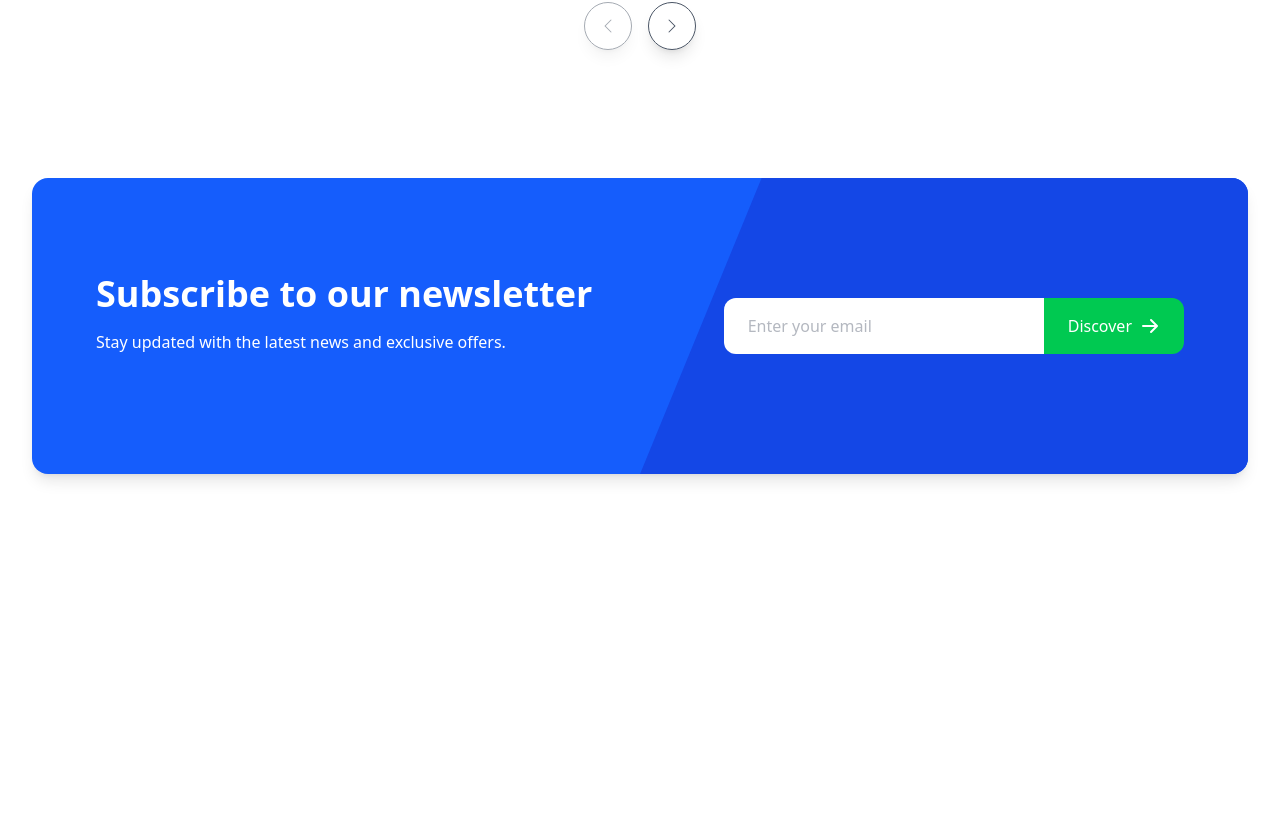
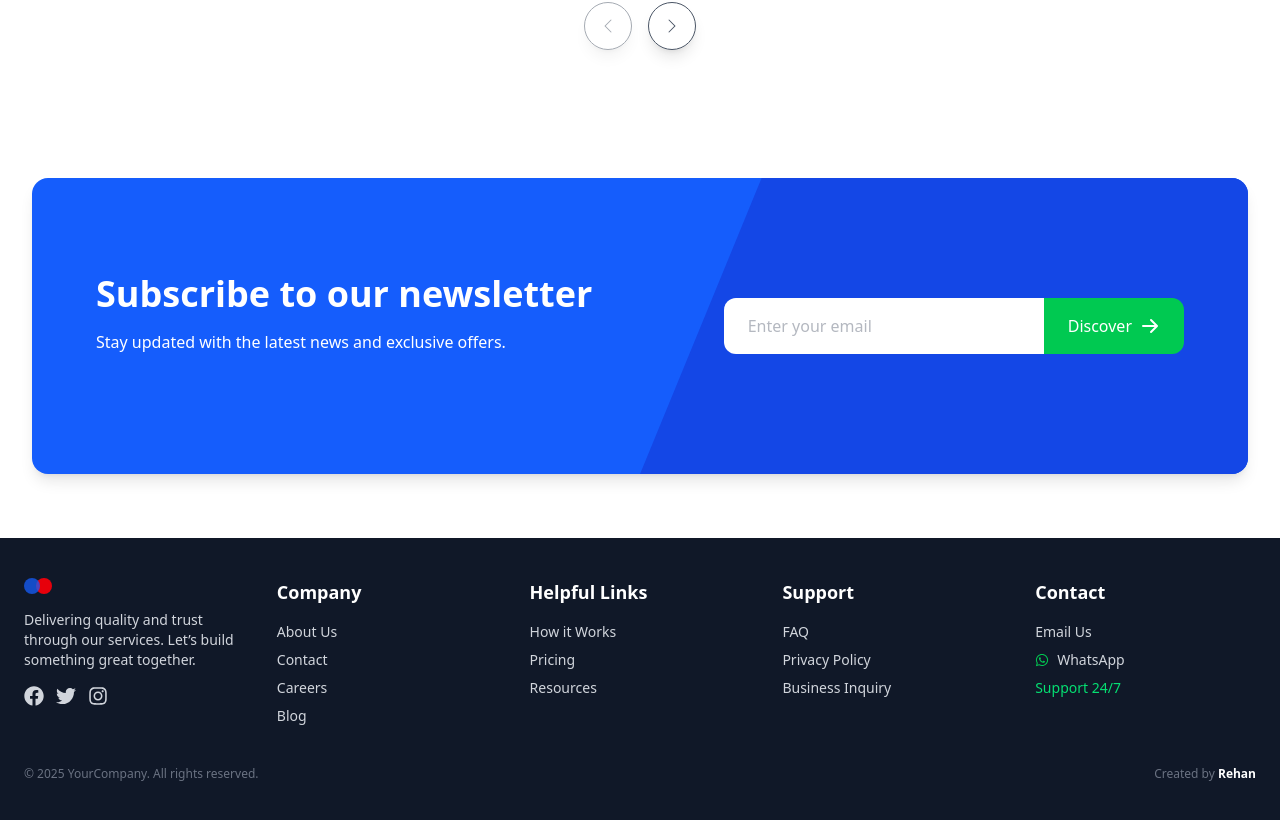
Before and after one commit to rehan606/Lending-Page, a React (Vite) app: page / in a window 1280 px wide. Shown: the part 4776-5596 px from the top of the page. Before the commit the page ends 5314 px from the top, so only its background shows below. Built offline with nearby package versions, Linux system fonts and the light colour scheme.

Commit message:
Complete Footer Section

```diff
--- a/src/App.jsx
+++ b/src/App.jsx
@@ -11,6 +11,7 @@ import PurposeSection from './components/PurposeSection'
 import Schedule from './components/Schedule'
 import ServiceSection from './components/ServiceSection'
 import Testimonial from './components/Testimonial'
+import Footer from './components/Footer'
 
 function App() {
 
@@ -31,6 +32,7 @@ function App() {
           <ServiceSection/>
           <Testimonial/>
           <NewsLetter/>
+          <Footer/>
         </div>
       </main>
 
--- /dev/null
+++ b/src/components/Footer.jsx
@@ -0,0 +1,76 @@
+import { FaFacebook, FaTwitter, FaInstagram, FaWhatsapp } from "react-icons/fa";
+
+export default function Footer() {
+  return (
+    <section className="bg-gray-900 text-gray-300 px-6 py-10">
+      <div className="max-w-7xl mx-auto grid grid-cols-1 sm:grid-cols-2 md:grid-cols-3 lg:grid-cols-5 gap-8">
+
+        {/* Logo & Description */}
+        <div>
+          {/* Logo  */}
+                <div className='flex items-center gap-1 cursor-pointer'>
+                    <div className='w-4 h-4 bg-blue-600 rounded-full opacity-75 hover:opacity-100 transition-opacity'></div>
+                    <div className='w-4 h-4 bg-red-600 rounded-full opacity-100 hover:opacity-75 transition-opacity -ml-2'></div>
+                </div>
+          <p className="text-sm mb-4 mt-4">
+            Delivering quality and trust through our services. Let’s build something great together.
+          </p>
+          <div className="flex space-x-3 text-xl">
+            <a href="#" className="hover:text-white"><FaFacebook /></a>
+            <a href="#" className="hover:text-white"><FaTwitter /></a>
+            <a href="#" className="hover:text-white"><FaInstagram /></a>
+          </div>
+        </div>
+
+        {/* Company Links */}
+        <div>
+          <h3 className="text-white text-lg font-semibold mb-4">Company</h3>
+          <ul className="space-y-2 text-sm">
+            <li><a href="#" className="hover:text-white">About Us</a></li>
+            <li><a href="#" className="hover:text-white">Contact</a></li>
+            <li><a href="#" className="hover:text-white">Careers</a></li>
+            <li><a href="#" className="hover:text-white">Blog</a></li>
+          </ul>
+        </div>
+
+        {/* Helpful Links */}
+        <div>
+          <h3 className="text-white text-lg font-semibold mb-4">Helpful Links</h3>
+          <ul className="space-y-2 text-sm">
+            <li><a href="#" className="hover:text-white">How it Works</a></li>
+            <li><a href="#" className="hover:text-white">Pricing</a></li>
+            <li><a href="#" className="hover:text-white">Resources</a></li>
+          </ul>
+        </div>
+
+        {/* Support Links */}
+        <div>
+          <h3 className="text-white text-lg font-semibold mb-4">Support</h3>
+          <ul className="space-y-2 text-sm">
+            <li><a href="#" className="hover:text-white">FAQ</a></li>
+            <li><a href="#" className="hover:text-white">Privacy Policy</a></li>
+            <li><a href="#" className="hover:text-white">Business Inquiry</a></li>
+          </ul>
+        </div>
+
+        {/* Contact Info */}
+        <div>
+          <h3 className="text-white text-lg font-semibold mb-4">Contact</h3>
+          <ul className="space-y-2 text-sm">
+            <li><a href="#" className="hover:text-white">Email Us</a></li>
+            <li className="flex items-center gap-2">
+              <FaWhatsapp className="text-green-500" />
+              <a href="#" className="hover:text-white">WhatsApp</a>
+            </li>
+            <li><span className="text-green-400">Support 24/7</span></li>
+          </ul>
+        </div>
+      </div>
+
+      <div className=" flex items-center justify-between  text-xs text-gray-500 mt-10">
+        &copy; {new Date().getFullYear()} YourCompany. All rights reserved.
+        <p>Created by <span className="font-bold text-white">Rehan</span>  </p>
+      </div>
+    </section>
+  );
+};
--- a/src/components/NewsLetter.jsx
+++ b/src/components/NewsLetter.jsx
@@ -6,6 +6,8 @@ const NewsLetter = () => {
         <section className=' container py-16 px-4 mx-auto sm:px-6 lg:px-8 '>
             <div className="bg-blue-600  rounded-2xl shadow-lg overflow-hidden  ">
                 <div className='relative md:px-16 py-16 px-6 md:py-24'>
+
+                    {/* folygon background slant  */}
                     <div className='absolute top-0 right-0 w-1/2 h-full bg-blue-700 clip-path-slant hidden md:block'></div>
 
                     <div className='relative flex flex-col md:flex-row items-center justify-between gap-6 md:gap-12'>
@@ -34,6 +36,8 @@ const NewsLetter = () => {
                     </div>
                 </div>
             </div>
+
+            {/* Custom CSS for slant background */}
             <style>
                 {`
                     .clip-path-slant {
```
